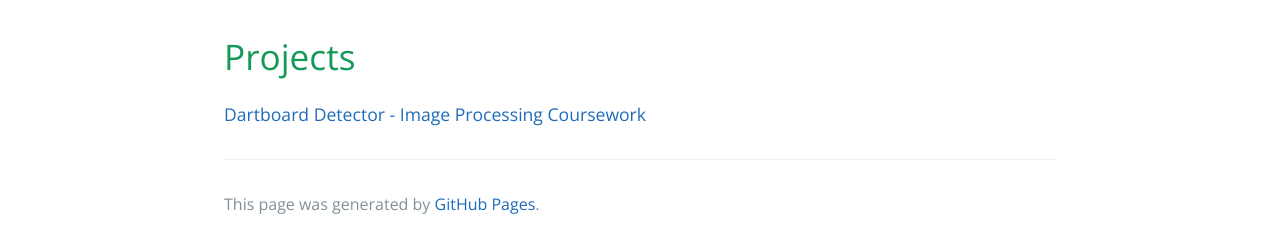
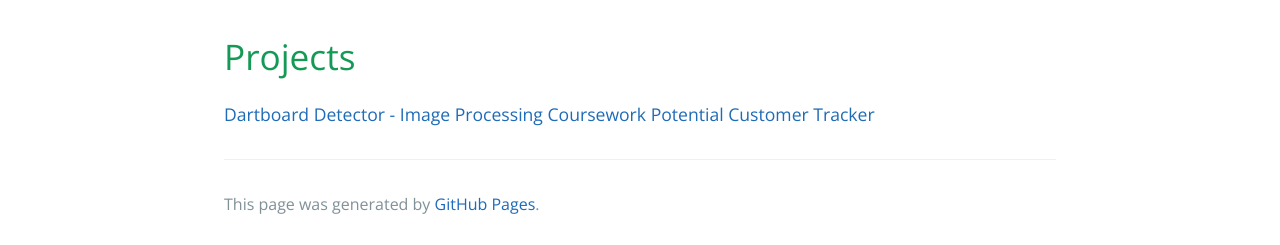
Before and after one commit to Pope10830/Pope10830.github.io, a Jekyll site: the page built from index.md, in a window 1280 px wide. Shown: the part 1400-1645 px from the top of the page. Built offline with Jekyll 4.4.1, drawn with Linux system fonts in a browser that asks for light colours; our own code applies the rules of GitHub Pages for plain Markdown files.

Commit message:
Added potential customer tracker

```diff
--- a/index.md
+++ b/index.md
@@ -44,3 +44,4 @@ Computer Science BSc - Predicted 2.1 - Graduate August 2021
 # Projects
 
 [Dartboard Detector - Image Processing Coursework](https://pope10830.github.io/DartboardDetector/)
+[Potential Customer Tracker](https://pope10830.github.io/PotentialCustomerTracker/)
```
